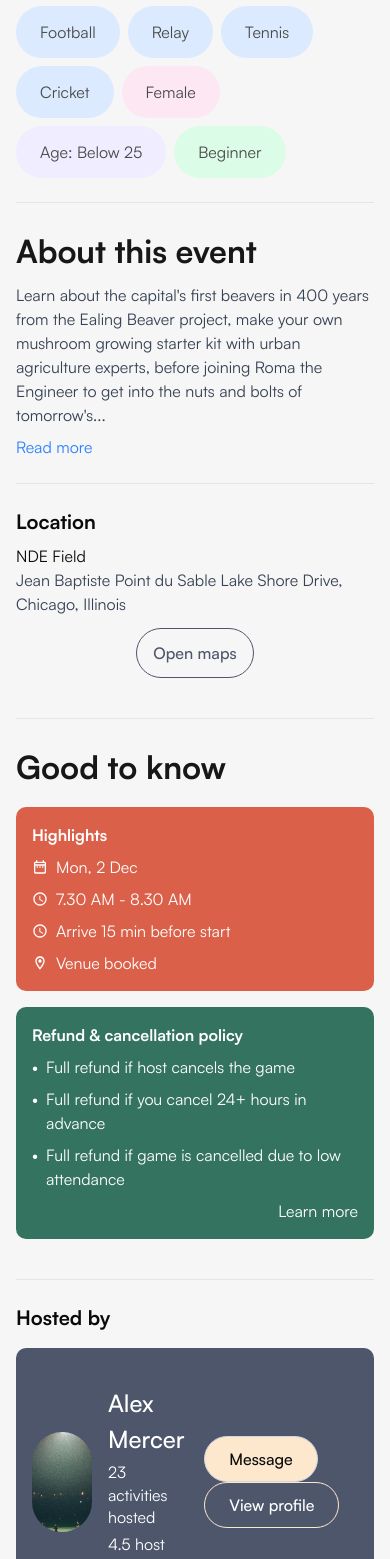
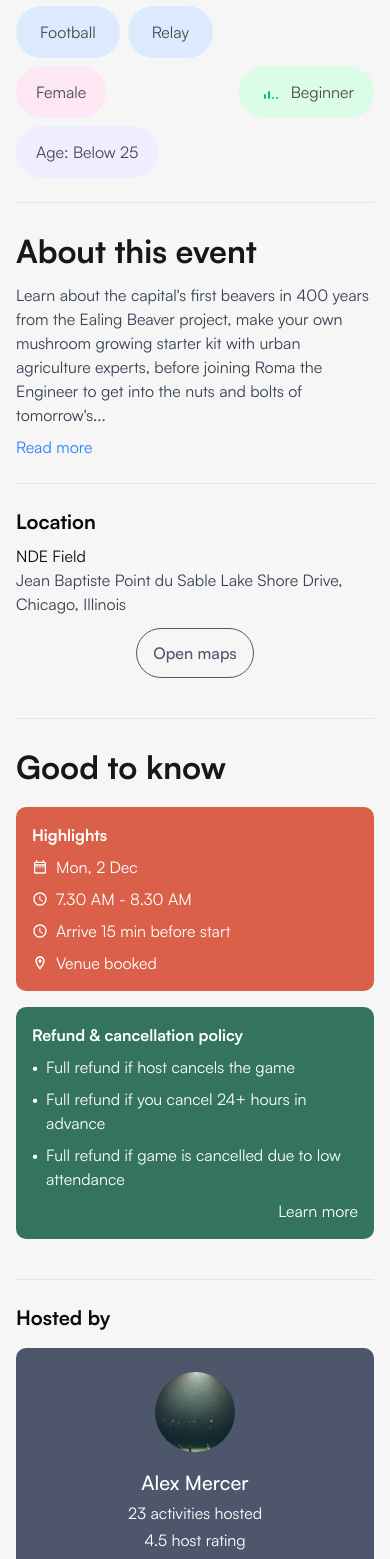
Before and after one commit to mdanamulhasan201/finixcode, a Next.js app: page / in a window 390 px wide. Shown: the part 1240-2799 px from the top of the page. Built offline with nearby package versions, Linux system fonts and the light colour scheme.

Commit message:
some bug fix

```diff
--- a/components/home/InfoPage.tsx
+++ b/components/home/InfoPage.tsx
@@ -3,6 +3,7 @@ import { BannerData } from '@/types';
 import { useState } from 'react';
 import Link from 'next/link';
 import { MdAccessTime, MdOutlineDateRange, MdOutlineLocationOn } from 'react-icons/md';
+import { TbAntennaBars5, TbAntennaBars3 } from 'react-icons/tb';
 
 interface InfoPageProps {
     currentEvent: BannerData;
@@ -27,19 +28,26 @@ export default function InfoPage({ currentEvent }: InfoPageProps) {
             {currentEvent?.Info && currentEvent.Info.map((info) => (
                 <div key={info.id} className="space-y-6">
                     {/* Sports, Gender, Age */}
-                    <div className="flex flex-wrap gap-2 border-b border-[#E5E5E5] pb-6">
+                    <div className="flex justify-between items-center gap-2 border-b border-[#E5E5E5] pb-6">
+                        <div className='flex flex-wrap gap-2'>
                             {info.title.split(',').map((sport, idx) => (
                                 <span key={idx} className="bg-blue-100 text-[#4A4A4A] px-[24px] py-[14px] rounded-[48px] text-[16px]">
                                     {sport.trim()}
                                 </span>
                             ))}
-                        <span className="bg-pink-100 px-[24px] py-[14px] rounded-[48px]  text-[#4A4A4A]   text-[16px]">
+                            <span className="bg-pink-100 px-[20px] py-[14px] rounded-[48px]  text-[#4A4A4A]   text-[16px]">
                                 {info.gender}
                             </span>
-                        <span className="bg-[#EFEDFF] text-[#4A4A4A] px-[24px] py-[14px] rounded-[48px] text-[16px]">
+                            <span className="bg-[#EFEDFF] text-[#4A4A4A] px-[20px] py-[14px] rounded-[48px] text-[16px]">
                                 Age: {info.age}
                             </span>
-                        <span className="bg-green-100 text-[#4A4A4A] px-[24px] py-[14px] rounded-[48px] text-[16px]">
+                        </div>
+                        <span className="bg-green-100 text-[#4A4A4A] px-[20px] py-[14px] rounded-[48px] text-[16px] flex items-center gap-2">
+                            {info.type === 'Advanced' ? (
+                                <TbAntennaBars5 className="text-2xl text-green-500" />
+                            ) : (
+                                <TbAntennaBars3 className="text-2xl text-green-500" />
+                            )}
                             {info.type}
                         </span>
                     </div>
@@ -121,8 +129,8 @@ export default function InfoPage({ currentEvent }: InfoPageProps) {
                     <div>
                         <h3 className="text-xl font-semibold mb-4">Hosted by</h3>
                         {info["Hosted by"].map((host) => (
-                            <div key={host.id} className="flex items-center space-x-4 bg-[#4E566B] py-[37px] px-[16px] rounded-lg">
-                                <div className='w-[100px] h-[100px]'>
+                            <div key={host.id} className="flex flex-col md:flex-row items-center space-y-4 md:space-y-0 md:space-x-4 bg-[#4E566B] py-6 md:py-[37px] px-4 md:px-[16px] rounded-lg">
+                                <div className='w-[80px] h-[80px] md:w-[100px] md:h-[100px]'>
                                     <Image
                                         width={100}
                                         height={100}
@@ -131,16 +139,16 @@ export default function InfoPage({ currentEvent }: InfoPageProps) {
                                         className="w-full h-full rounded-full object-cover"
                                     />
                                 </div>
-                                <div className='space-y-1'>
-                                    <h4 className="font-medium text-[24px] text-white">{host.name}</h4>
+                                <div className='space-y-1 text-center md:text-left'>
+                                    <h4 className="font-medium text-[20px] md:text-[24px] text-white">{host.name}</h4>
                                     <p className="text-sm text-white">{host["activities hosted"]} activities hosted</p>
                                     <p className="text-sm text-white">{host["host rating"]} host rating</p>
                                 </div>
-                                <div className="ml-auto space-x-2">
-                                    <button className="px-[24px] py-[10px] border border-gray-300 bg-[#FDE8CD] rounded-full text-[16px] font-[500]">
+                                <div className="flex flex-col md:flex-row gap-2 md:ml-auto md:space-x-2 w-full md:w-auto">
+                                    <button className="w-full md:w-auto px-[24px] py-[10px] border border-gray-300 bg-[#FDE8CD] rounded-full text-[14px] md:text-[16px] font-[500]">
                                         Message
                                     </button>
-                                    <button className="px-[24px] py-[10px] border text-white border-[#FDE8CD] rounded-full text-[16px] font-[500]">
+                                    <button className="w-full md:w-auto px-[24px] py-[10px] border text-white border-[#FDE8CD] rounded-full text-[14px] md:text-[16px] font-[500]">
                                         View profile
                                     </button>
                                 </div>
--- a/public/data/data.json
+++ b/public/data/data.json
@@ -9,7 +9,7 @@
     "Info": [
       {
         "id": 1,
-        "title": "Football ,Relay ,Tennis ,Cricket",
+        "title": "Football ,Relay",
         "gender": "Female",
         "age": "Below 25",
         "type": "Beginner",
```
Lines whose indentation alone changed are shown as unchanged.
